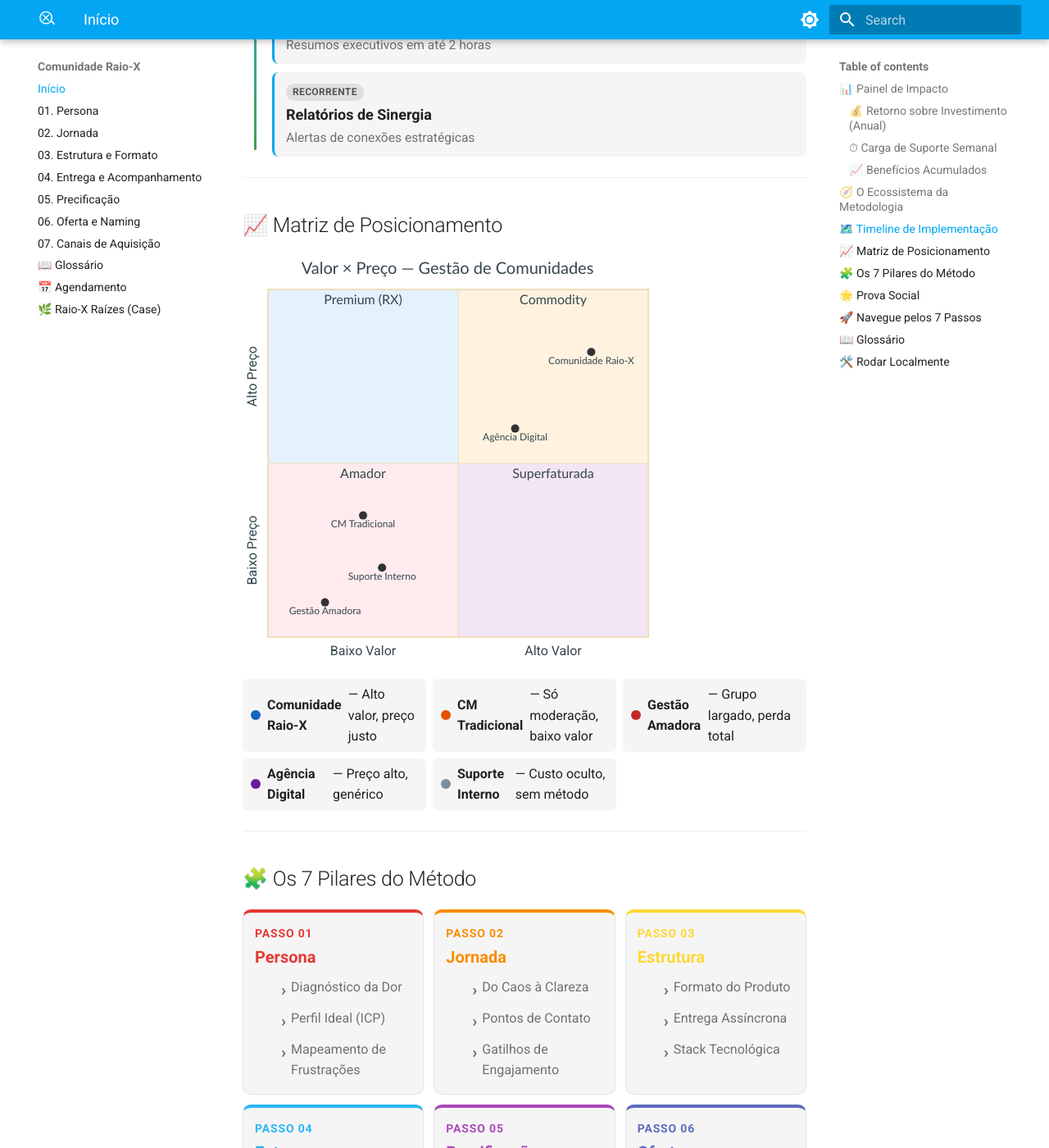
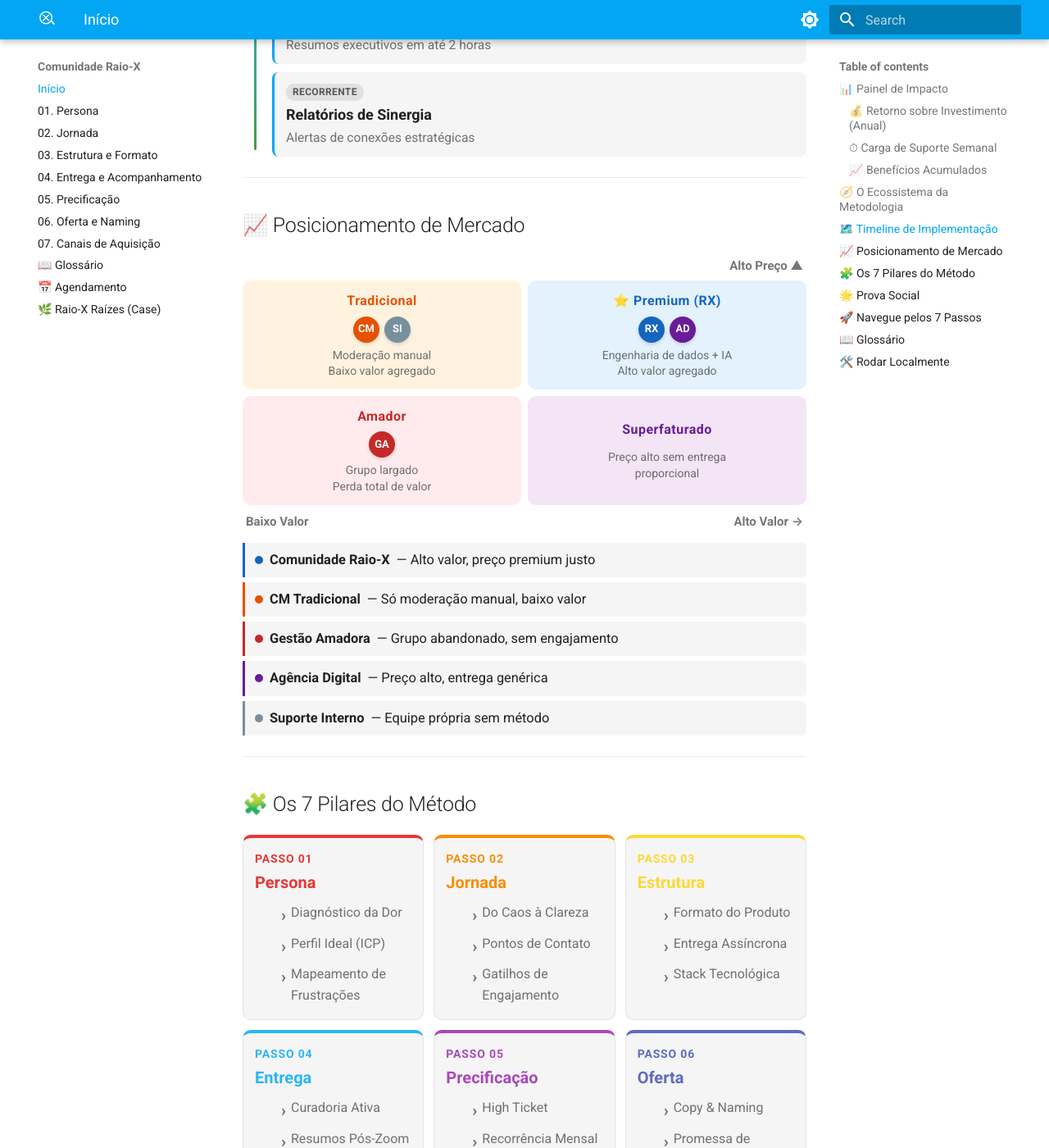
Before and after one commit to takwaratec/Mentoria_Comunidades_RaioX, an MkDocs documentation site: the page built from docs/index.md, in a window 1280 px wide and 1400 px high, scrolled down 4735 px. Shown: the whole window at 82% size. Built offline with MkDocs 1.6.1 and Material for MkDocs 9.7.7, drawn with Linux system fonts in a browser that asks for light colours.

Commit message:
refactor: matriz substituida por grade HTML com labels em PT-BR

````diff
--- a/docs/assets/css/custom.css
+++ b/docs/assets/css/custom.css
@@ -415,6 +415,44 @@
 .rx-gloss strong { color: var(--md-primary-fg-color, #29b6f6); }
 [data-md-color-scheme="slate"] .rx-gloss { background: var(--md-code-bg-color, #1e1e1e); }
 
+/* ==================== POSICIONAMENTO ==================== */
+.rx-pos { margin: 20px 0; }
+.rx-pos-header { display: flex; flex-direction: column; gap: 4px; }
+.rx-pos-label-y { font-size: 0.75rem; font-weight: 600; color: var(--md-default-fg-color--light, #666); text-align: right; padding-right: 4px; margin-bottom: 2px; }
+.rx-pos-grid { display: grid; grid-template-columns: 1fr 1fr; gap: 8px; }
+.rx-pos-q { border-radius: 10px; padding: 12px 10px; text-align: center; min-height: 100px; display: flex; flex-direction: column; align-items: center; justify-content: center; gap: 6px; }
+.rx-pos-q1 { background: #fff3e0; }
+.rx-pos-q2 { background: #e3f2fd; }
+.rx-pos-q3 { background: #ffebee; }
+.rx-pos-q4 { background: #f3e5f5; }
+[data-md-color-scheme="slate"] .rx-pos-q1 { background: #3e2723; }
+[data-md-color-scheme="slate"] .rx-pos-q2 { background: #1a237e; }
+[data-md-color-scheme="slate"] .rx-pos-q3 { background: #3e1a1a; }
+[data-md-color-scheme="slate"] .rx-pos-q4 { background: #2a1a3e; }
+.rx-pos-tag { font-weight: 700; font-size: 0.8rem; letter-spacing: 0.03em; }
+.rx-pos-q1 .rx-pos-tag { color: #e65100; }
+.rx-pos-q2 .rx-pos-tag { color: #1565c0; }
+.rx-pos-q3 .rx-pos-tag { color: #c62828; }
+.rx-pos-q4 .rx-pos-tag { color: #6a1b9a; }
+.rx-pos-dots { display: flex; gap: 6px; flex-wrap: wrap; justify-content: center; }
+.rx-pos-dot { display: inline-flex; align-items: center; justify-content: center; width: 32px; height: 32px; border-radius: 50%; color: #fff; font-weight: 700; font-size: 0.65rem; box-shadow: 0 2px 4px rgba(0,0,0,0.15); }
+.rx-pos-desc { font-size: 0.7rem; color: var(--md-default-fg-color--light, #555); line-height: 1.4; }
+[data-md-color-scheme="slate"] .rx-pos-desc { color: rgba(255,255,255,0.6); }
+.rx-pos-label-x { display: flex; justify-content: space-between; font-size: 0.75rem; font-weight: 600; color: var(--md-default-fg-color--light, #666); padding: 4px 4px 0; }
+.rx-pos-cards { margin-top: 14px; display: flex; flex-direction: column; gap: 6px; }
+.rx-pos-card { display: flex; align-items: center; gap: 8px; padding: 8px 12px; border-left: 3px solid; background: var(--md-code-bg-color, #f5f5f5); border-radius: 0 6px 6px 0; font-size: 0.82rem; }
+[data-md-color-scheme="slate"] .rx-pos-card { background: var(--md-code-bg-color, #1e1e1e); }
+.rx-pos-dot-sm { width: 10px; height: 10px; border-radius: 50%; flex-shrink: 0; }
+
+/* Mobile */
+@media (max-width: 768px) {
+  .rx-pos-q { padding: 8px 6px; min-height: 80px; gap: 4px; }
+  .rx-pos-tag { font-size: 0.7rem; }
+  .rx-pos-dot { width: 26px; height: 26px; font-size: 0.55rem; }
+  .rx-pos-desc { font-size: 0.6rem; }
+  .rx-pos-card { font-size: 0.72rem; padding: 6px 10px; }
+}
+
 /* ==================== MOBILE ==================== */
 @media (max-width: 768px) {
   .rx-chart-inner { height: 120px; padding: 10px 6px 0; gap: 14px; }
--- a/docs/index.md
+++ b/docs/index.md
@@ -173,31 +173,69 @@ graph TB
 
 ---
 
-## 📈 Matriz de Posicionamento
+## 📈 Posicionamento de Mercado
 
-```mermaid
-%%{init: {'theme':'base','themeVariables': {'background': 'transparent','fontSize': '14px','quadrant1Fill': '#fff3e0','quadrant2Fill': '#e3f2fd','quadrant3Fill': '#ffebee','quadrant4Fill': '#f3e5f5'}}}%%
-quadrantChart
-    title Valor × Preço — Gestão de Comunidades
-    x-axis "Baixo Valor" --> "Alto Valor"
-    y-axis "Baixo Preço" --> "Alto Preço"
-    quadrant-1 "Commodity"
-    quadrant-2 "Premium (RX)"
-    quadrant-3 "Amador"
-    quadrant-4 "Superfaturada"
-    "CM Tradicional": [0.25, 0.35]
-    "Comunidade Raio-X": [0.85, 0.82]
-    "Gestão Amadora": [0.15, 0.10]
-    "Agência Digital": [0.65, 0.60]
-    "Suporte Interno": [0.30, 0.20]
-```
+<div class="rx-pos">
+  <div class="rx-pos-header">
+    <div class="rx-pos-label-y">Alto Preço ▲</div>
+    <div class="rx-pos-grid">
+      <div class="rx-pos-q rx-pos-q1">
+        <span class="rx-pos-tag">Tradicional</span>
+        <div class="rx-pos-dots">
+          <span class="rx-pos-dot" style="background:#e65100" title="CM Tradicional">CM</span>
+          <span class="rx-pos-dot" style="background:#78909c" title="Suporte Interno">SI</span>
+        </div>
+        <div class="rx-pos-desc">Moderação manual<br>Baixo valor agregado</div>
+      </div>
+      <div class="rx-pos-q rx-pos-q2">
+        <span class="rx-pos-tag">⭐ Premium (RX)</span>
+        <div class="rx-pos-dots">
+          <span class="rx-pos-dot" style="background:#1565c0" title="Comunidade Raio-X">RX</span>
+          <span class="rx-pos-dot" style="background:#6a1b9a" title="Agência Digital">AD</span>
+        </div>
+        <div class="rx-pos-desc">Engenharia de dados + IA<br>Alto valor agregado</div>
+      </div>
+      <div class="rx-pos-q rx-pos-q3">
+        <span class="rx-pos-tag">Amador</span>
+        <div class="rx-pos-dots">
+          <span class="rx-pos-dot" style="background:#c62828" title="Gestão Amadora">GA</span>
+        </div>
+        <div class="rx-pos-desc">Grupo largado<br>Perda total de valor</div>
+      </div>
+      <div class="rx-pos-q rx-pos-q4">
+        <span class="rx-pos-tag">Superfaturado</span>
+        <div class="rx-pos-dots"></div>
+        <div class="rx-pos-desc">Preço alto sem entrega<br>proporcional</div>
+      </div>
+    </div>
+    <div class="rx-pos-label-x">
+      <span>Baixo Valor</span>
+      <span>Alto Valor →</span>
+    </div>
+  </div>
 
-<div class="rx-mlegenda">
-    <div class="rx-mleg-item"><span class="rx-mleg-dot" style="background:#1565c0"></span> <strong>Comunidade Raio-X</strong> — Alto valor, preço justo</div>
-    <div class="rx-mleg-item"><span class="rx-mleg-dot" style="background:#e65100"></span> <strong>CM Tradicional</strong> — Só moderação, baixo valor</div>
-    <div class="rx-mleg-item"><span class="rx-mleg-dot" style="background:#c62828"></span> <strong>Gestão Amadora</strong> — Grupo largado, perda total</div>
-    <div class="rx-mleg-item"><span class="rx-mleg-dot" style="background:#6a1b9a"></span> <strong>Agência Digital</strong> — Preço alto, genérico</div>
-    <div class="rx-mleg-item"><span class="rx-mleg-dot" style="background:#78909c"></span> <strong>Suporte Interno</strong> — Custo oculto, sem método</div>
+  <div class="rx-pos-cards">
+    <div class="rx-pos-card" style="border-left-color:#1565c0">
+      <span class="rx-pos-dot-sm" style="background:#1565c0"></span>
+      <strong>Comunidade Raio-X</strong> — Alto valor, preço premium justo
+    </div>
+    <div class="rx-pos-card" style="border-left-color:#e65100">
+      <span class="rx-pos-dot-sm" style="background:#e65100"></span>
+      <strong>CM Tradicional</strong> — Só moderação manual, baixo valor
+    </div>
+    <div class="rx-pos-card" style="border-left-color:#c62828">
+      <span class="rx-pos-dot-sm" style="background:#c62828"></span>
+      <strong>Gestão Amadora</strong> — Grupo abandonado, sem engajamento
+    </div>
+    <div class="rx-pos-card" style="border-left-color:#6a1b9a">
+      <span class="rx-pos-dot-sm" style="background:#6a1b9a"></span>
+      <strong>Agência Digital</strong> — Preço alto, entrega genérica
+    </div>
+    <div class="rx-pos-card" style="border-left-color:#78909c">
+      <span class="rx-pos-dot-sm" style="background:#78909c"></span>
+      <strong>Suporte Interno</strong> — Equipe própria sem método
+    </div>
+  </div>
 </div>
 
 ---
````
